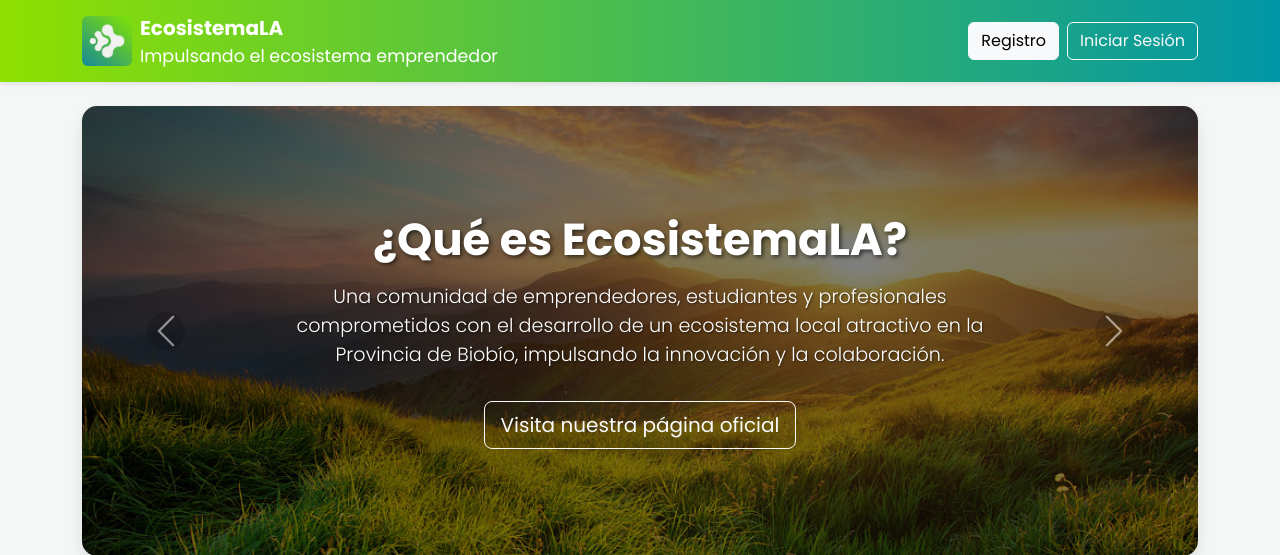
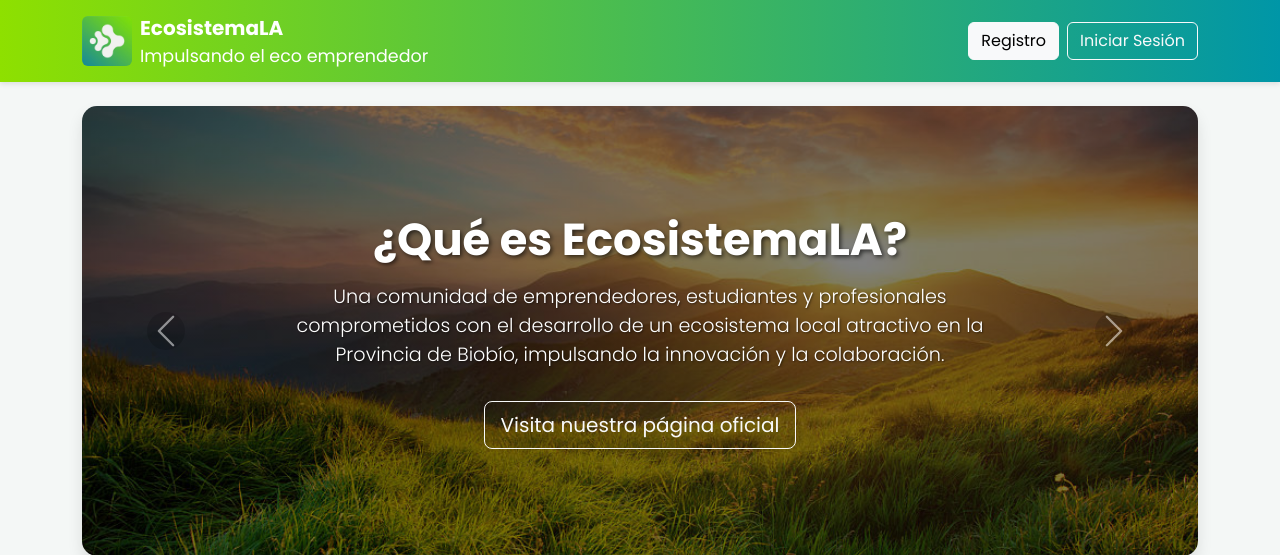
Before and after one commit to Litjoaco/Ecosistema, a Django app: page / in a window 1280 px wide. Shown: the top 555 px of the page. Run offline with Django 4.2, Linux system fonts and the light colour scheme; data that the repository does not hold is empty.

Commit message:
Update tagline in inicio.html

```diff
--- a/templates/inicio.html
+++ b/templates/inicio.html
@@ -259,7 +259,7 @@
             <img src="{% static 'img/logo.jpg' %}" class="img-fluid rounded me-2" alt="Logo EcosistemaLA" style="height:50px;">
             <div>
                 <span class="fw-bold fs-5 fs-sm-6 d-block">EcosistemaLA</span>
-                <small class="d-none d-sm-block">Impulsando el ecosistema emprendedor</small>
+                <small class="d-none d-sm-block">Impulsando el eco emprendedor</small>
             </div>
         </a>
 
```
